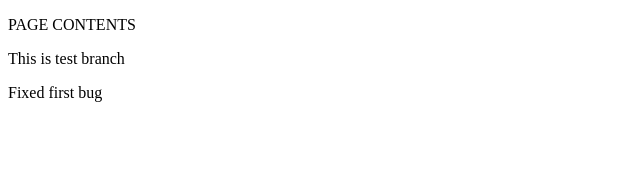
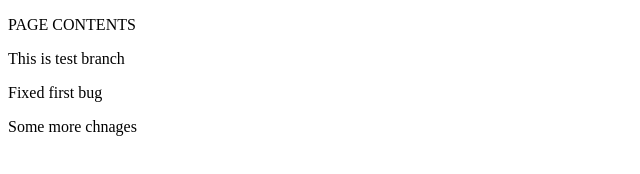
Before and after one commit to lsinghdover/training, a plain HTML site: page index.html in a window 1280 px wide. Shown: the whole page, without its empty margins (0-640 px from the left). Drawn offline with Linux system fonts and the light colour scheme.

Commit message:
TEAM-1
Some more chages

```diff
--- a/index.html
+++ b/index.html
@@ -7,5 +7,6 @@
         <p>PAGE CONTENTS</p>
         <p>This is test branch</p>
         <p>Fixed first bug</p>
+        <p>Some more chnages</p>
     </body>
 </html>
```
Also changed, not shown: 1 other file.
